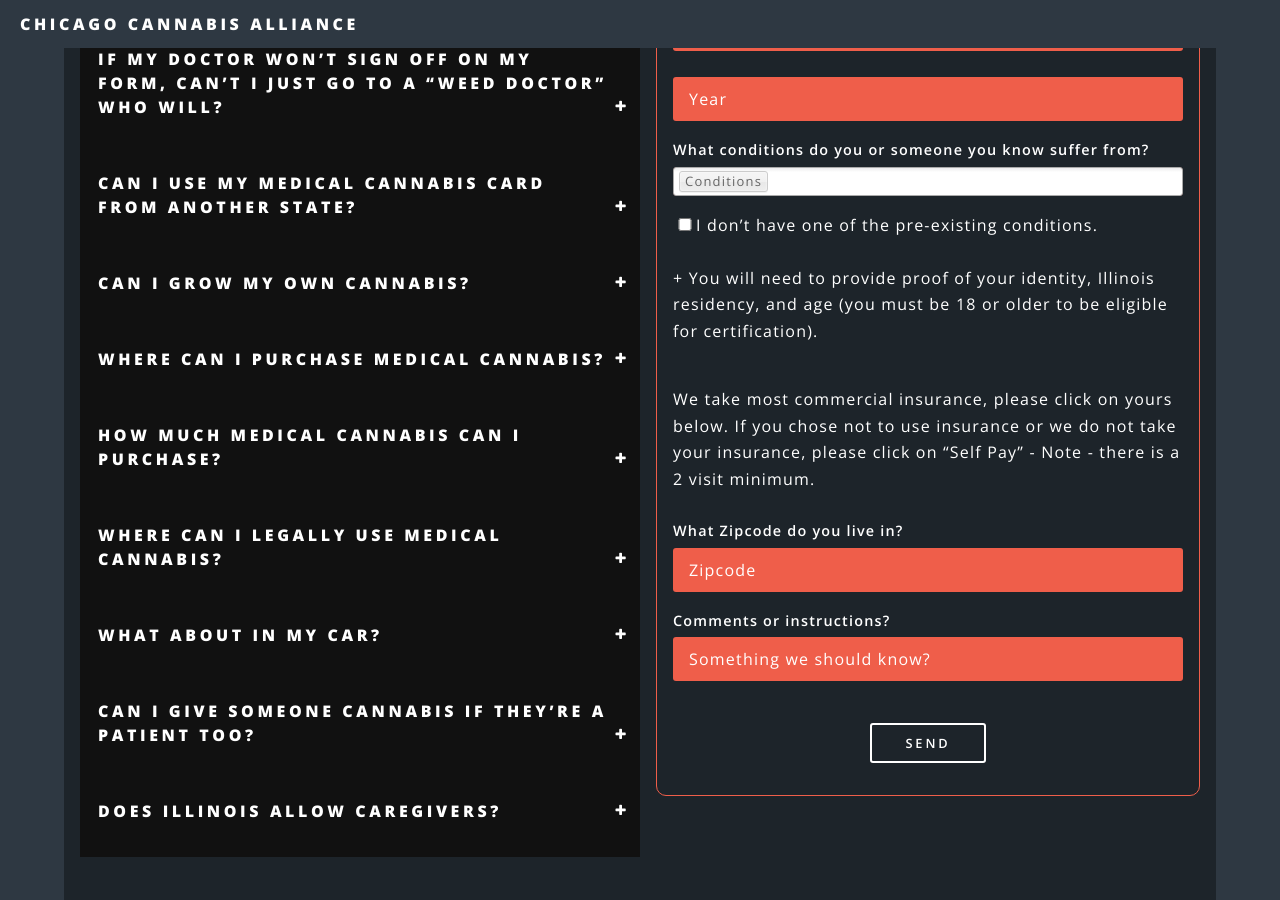
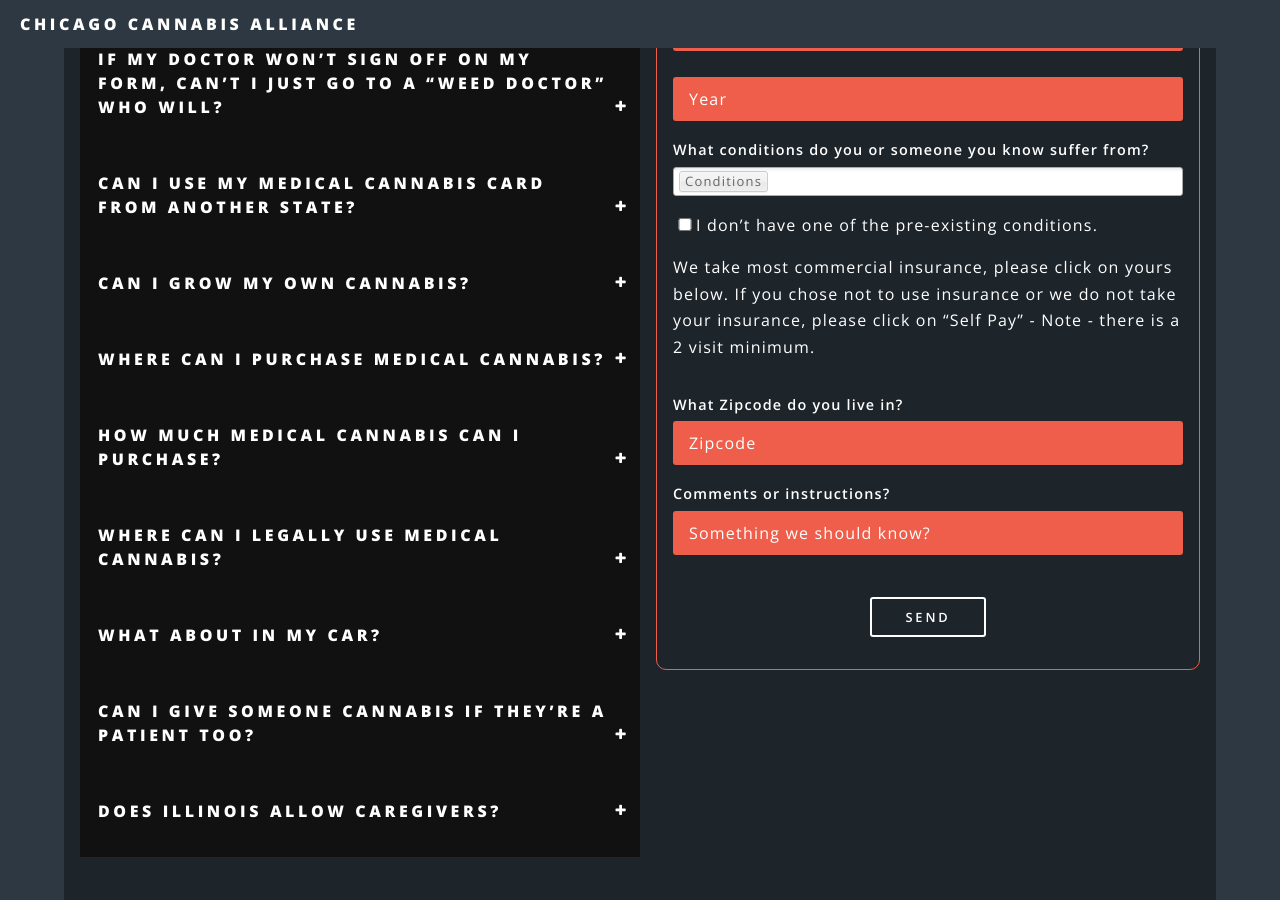
Before and after one commit to roncoalson/CMCA-master, a Jekyll site: the page built from index.html, in a window 1280 px wide and 900 px high, scrolled down 2948 px. Built offline with Jekyll 4.4.1, drawn with Linux system fonts in a browser that asks for light colours; nearby versions of some CDN libraries.

Commit message:
FAQ and large form tweaks

```diff
--- a/_includes/faq.html
+++ b/_includes/faq.html
@@ -9,7 +9,7 @@
     <h4>I HAVE A CONDITION THAT’S NOT ON THE LIST, BUT MY DOCTOR THINKS MEDICAL CANNABIS WOULD HELP. CAN I STILL QUALIFY?</h4>
 </div>
 <div class="panel">
-    <p>Unfortunately, no. Only people with one or more of the approved conditions can qualify. However, there is a process to petition the State to add conditions. The application to add a Condition is at the bottom of the [Forms]({{ site.github.url }}/forms){:target="_blank"} page.</p>
+    <p>Unfortunately, no. Only people with one or more of the approved conditions can qualify. However, there is a process to petition the State to add conditions. The application to add a Condition is at the bottom of the <a href="{{ site.github.url }}/forms" target="_blank">Forms</a> page.</p>
 </div>
 
 <div class="accordion">
@@ -23,7 +23,7 @@
     <h4>IF MY DOCTOR WON’T SIGN OFF ON MY FORM, CAN’T I JUST GO TO A “WEED DOCTOR” WHO WILL?</h4>
 </div>
 <div class="panel">
-    <p>Other states may have doctors who offer services that cater to patients specificallyseeking to use medical cannabis, but the laws In Illinois prevent that here. You have to be in a doctor’s “continuing care”. However, you are free to have multiple doctors and only one of them would need to agree to sign off on allowing you access to cannabis treatment.  If you are having difficulty finding a doctor, please contact us.</p>
+    <p>Other states may have doctors who offer services that cater to patients specificallyseeking to use medical cannabis, but the laws In Illinois prevent that here. You have to be in a doctor’s “continuing care”. However, you are free to have multiple doctors and only one of them would need to agree to sign off on allowing you access to cannabis treatment. If you are having difficulty finding a doctor, please contact us.</p>
 </div>
 
 <div class="accordion">
@@ -44,7 +44,7 @@
     <h4>WHERE CAN I PURCHASE MEDICAL CANNABIS?</h4>
 </div>
 <div class="panel">
-    <p>Patients may only purchase at state-licensed dispensaries.  In addition, patients have to be registered at one dispensary at a time, but can change dispensaries as often as they like and are not charged to do so. Each change takes 1-2 business days.  The dispensary selection form to change dispensaries can be found at our [Forms]({{ site.github.url }}/forms){:target="_blank"} page.</p>
+    <p>Patients may only purchase at state-licensed dispensaries. In addition, patients have to be registered at one dispensary at a time, but can change dispensaries as often as they like and are not charged to do so. Each change takes 1-2 business days. The dispensary selection form to change dispensaries can be found at our <a href="{{ site.github.url }}/forms" target="_blank">Forms</a> page.</p>
 </div>
 
 <div class="accordion">
@@ -99,6 +99,5 @@
         </ul>
     </p>
 
-<p>Caregivers have to apply for registration with the Department of Public Heath.
-It’s a separate form, and it’s on our [Forms]({{ site.github.url }}/forms){:target="_blank"} page.</p>
+    <p>Caregivers have to apply for registration with the Department of Public Heath. It’s a separate form, and it’s on our <a href="{{ site.github.url }}/forms" target="_blank">Forms</a> page.</p>
 </div>
--- a/_includes/large-form.html
+++ b/_includes/large-form.html
@@ -238,13 +238,11 @@
 </div>
 
 <div class='form-field'>
-    <input id="no-pre-existing" type="checkbox" name="pre-existing" value="conditions"> I don’t have one of the pre-existing conditions.<br><br>
-+ You will need to provide proof of your identity, Illinois residency, and
-age (you must be 18 or older to be eligible for certification).
+    <input id="no-pre-existing" type="checkbox" name="pre-existing" value="conditions"> I don’t have one of the pre-existing conditions.<br>
 </div>
-     <br>
-    We take most commercial insurance, please click on yours below. If you chose not to use insurance or we do not take your insurance, please click on “Self Pay” - Note - there is a 2 visit minimum.
-    <br><br>
+<div>
+    <p>We take most commercial insurance, please click on yours below. If you chose not to use insurance or we do not take your insurance, please click on “Self Pay” - Note - there is a 2 visit minimum.</p>
+</div>
 <div class='form-field'>
     <label>What Zipcode do you live in?</label>
     <input type="text" name="_zipcode" placeholder="Zipcode" pattern="(\d{5}([\-]\d{4})?)" required>
```
Also changed, not shown: assets/css/custom.css (+25 -8 lines).
